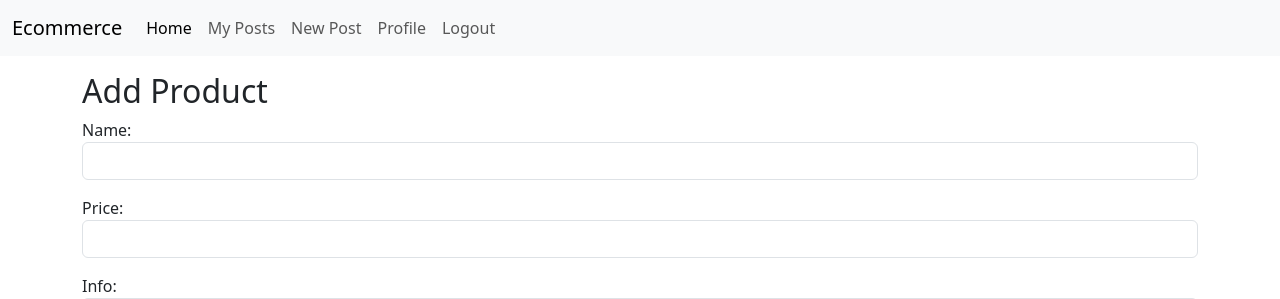
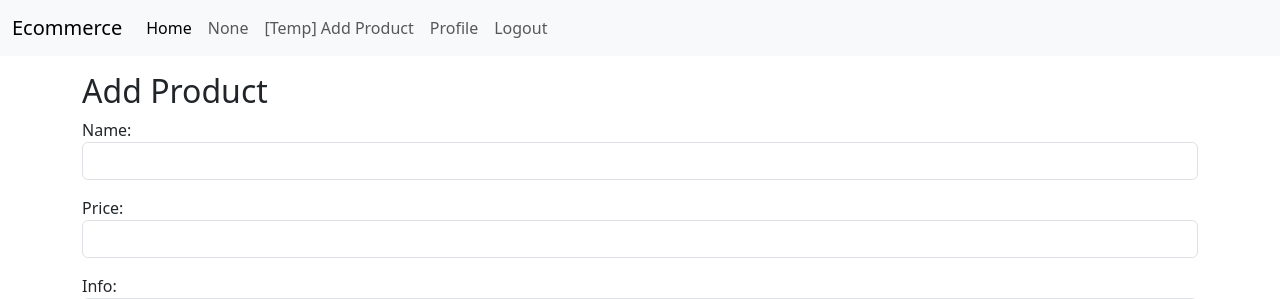
Before and after one commit to 04rjka/django-ecommerce, a Django app: page /add/ in a window 1280 px wide. Shown: the top 299 px of the page. Run offline with Django 5.2, Linux system fonts and the light colour scheme.

Commit message:
Add temporary links to navbar.

```diff
--- a/ecommerce/templates/navbar.html
+++ b/ecommerce/templates/navbar.html
@@ -7,8 +7,8 @@
     <div class="collapse navbar-collapse" id="navbarNavAltMarkup">
       <div class="navbar-nav">
         <a class="nav-link active" aria-current="page" href="{% url 'home' %}">Home</a>
-        <a class="nav-link" href="{% url 'home' %}">My Posts</a>
-        <a class="nav-link" href="{% url 'home' %}">New Post</a>
+        <a class="nav-link" href="{% url 'home' %}">None</a>
+        <a class="nav-link" href="{% url 'add_product' %}">[Temp] Add Product</a>
         <a class="nav-link" href="{% url 'home' %}">Profile</a>
         <a class="nav-link" href="{% url 'customer_logout' %}">Logout</a>
       </div>
```
